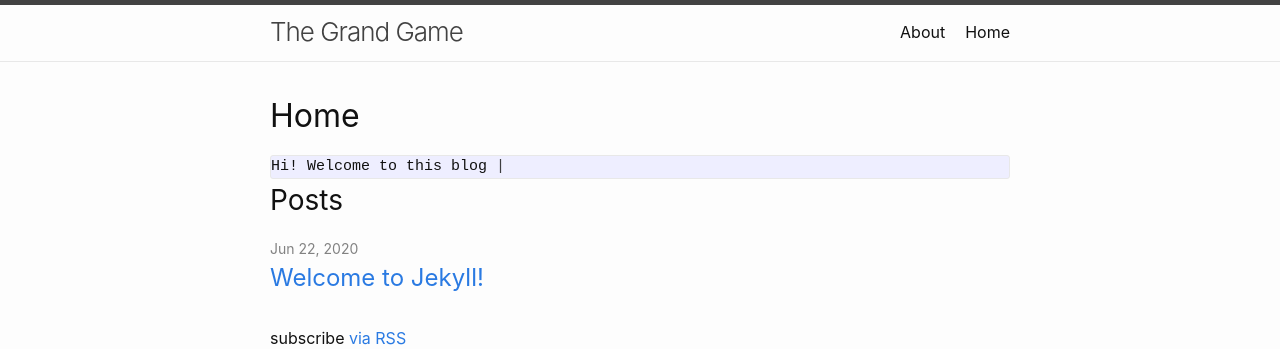
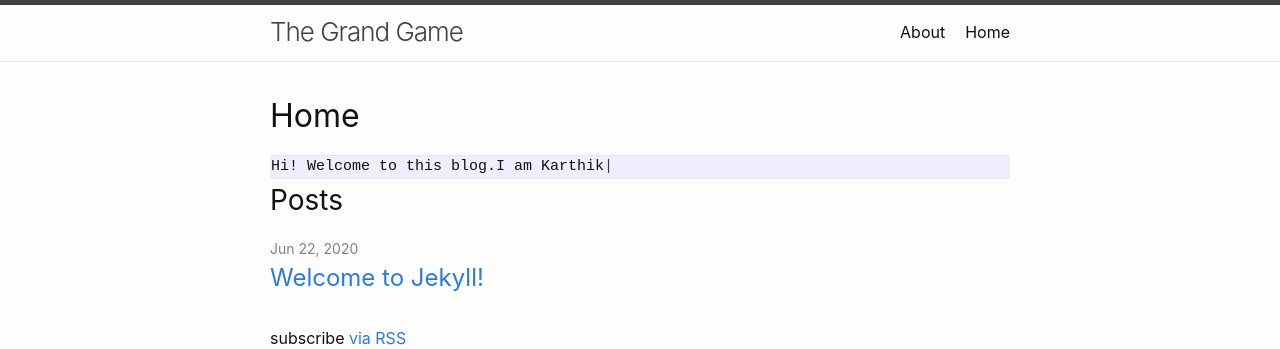
Before and after one commit to KarthikSundar2002/KarthikSundar2002.github.io, a Jekyll site: the page built from index.html, in a window 1280 px wide. Shown: the top 349 px of the page. Built offline with Jekyll 4.4.1, drawn with Linux system fonts in a browser that asks for light colours; part of the change alters nothing that is shown.

```diff
--- a/assets/typewriter.js
+++ b/assets/typewriter.js
@@ -7,7 +7,7 @@ function setupTypewriter(t) {
     tag = "",
     writingTag = false,
     tagOpen = false,
-    typeSpeed = 100,
+    typeSpeed = 200,
     tempTypeSpeed = 0;
 
   var type = function () {
--- a/index.html
+++ b/index.html
@@ -14,7 +14,10 @@ title: Home
 
 <body>
   <p id="typewriter">
-    Hi! Welcome to this blog
+    Hi! Welcome to this blog.I am Karthik, the creator of this site and author of this blog!
+    This blog teaches you to excel in a game!, It's not any minigame like minecraft,DOTA or FIFA
+    This game is the longest and the most difficult game....Read further to know more.
+
   </p>
 
 </body>
```
